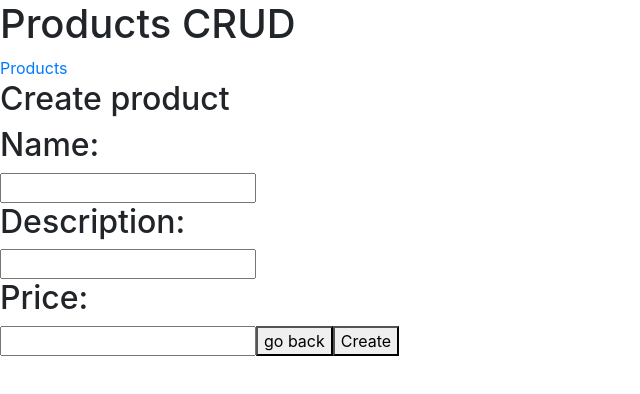
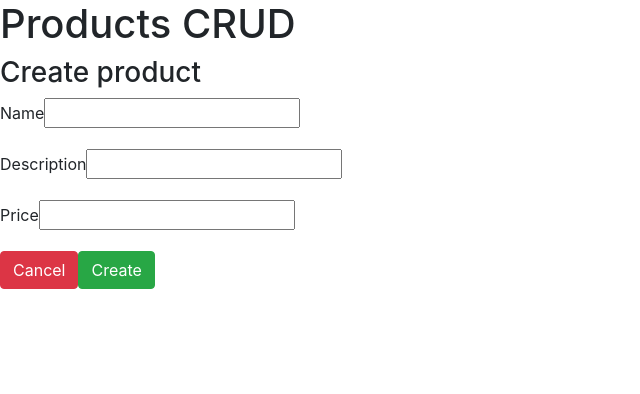
Before and after one commit to pablofelitti/products-front, an Angular app: page /newProduct in a window 1280 px wide. Shown: the top 394 px of the page, without its empty margins (0-640 px from the left). Built offline with nearby package versions, Linux system fonts and the light colour scheme.

Commit message:
general css enhacement, added readme and edit service

```diff
--- a/src/app/app-routing.module.ts
+++ b/src/app/app-routing.module.ts
@@ -6,7 +6,7 @@ import { ProductDetailComponent } from './product-detail/product-detail.componen
 import { ProductDetailNewComponent } from './product-detail-new/product-detail-new.component'
 
 const routes: Routes = [
-  { path: 'products', component: ProductListComponent },
+  { path: '', component: ProductListComponent },
   { path: 'productDetail/:id', component: ProductDetailComponent },
   { path: 'newProduct', component: ProductDetailNewComponent }
 ];
--- a/src/app/app.component.html
+++ b/src/app/app.component.html
@@ -1,5 +1,2 @@
 <h1>{{title}}</h1>
-<nav>
-  <a routerLink="/products">Products</a>
-</nav>
 <router-outlet></router-outlet>
--- a/src/app/product-detail-new/product-detail-new.component.html
+++ b/src/app/product-detail-new/product-detail-new.component.html
@@ -1,10 +1,20 @@
-<h2>Create product</h2>
-<h2>Name:</h2>
-<input [(ngModel)]="product.name"/>
-<h2>Description:</h2>
-<input [(ngModel)]="product.description"/>
-<h2>Price:</h2>
-<input [(ngModel)]="product.price"/>
+<h3>Create product</h3>
+<p>
+  <label for="inputName">Name</label>
+  <input id="inputName" [(ngModel)]="product.name"/>
+</p>
 
-<button (click)="goBack()">go back</button>
-<button (click)="create()">Create</button>
+<p>
+  <label for="inputDescription">Description</label>
+  <input id="inputDescription" [(ngModel)]="product.description"/>
+</p>
+
+<p>
+  <label for="inputPrice">Price</label>
+  <input id="inputPrice" [(ngModel)]="product.price"/>
+</p>
+
+<p>
+  <button type="button" class="btn btn-danger" (click)="goBack()">Cancel</button>
+  <button type="button" class="btn btn-success" (click)="create()">Create</button>
+</p>
--- a/src/app/product-detail/product-detail.component.html
+++ b/src/app/product-detail/product-detail.component.html
@@ -1,14 +1,26 @@
 <div *ngIf="product">
-  <h2>Edit product</h2>
-  <h2>ID:</h2>
-  <p>{{product.id}}</p>
-  <h2>Name:</h2>
-  <p>{{product.name}}</p>
-  <input [(ngModel)]="product.name" placeholder="name"/>
-  <h2>Description:</h2>
-  <p>{{product.description}}</p>
-  <h2>Price:</h2>
-  <p>{{product.price}}</p>
 
-  <button (click)="goBack()">go back</button>
+  <h3>Edit product</h3>
+
+  <p>ID {{product.id}}</p>
+
+  <p>
+    <label for="inputName">Name</label>
+    <input id="inputName" [(ngModel)]="product.name"/>
+  </p>
+
+  <p>
+    <label for="inputDescription">Description</label>
+    <input id="inputDescription" [(ngModel)]="product.description"/>
+  </p>
+
+  <p>
+    <label for="inputPrice">Price</label>
+    <input id="inputPrice" [(ngModel)]="product.price"/>
+  </p>
+
+  <p>
+    <button type="button" class="btn btn-danger" (click)="goBack()">Cancel</button>
+    <button type="button" class="btn btn-success" (click)="edit()">Edit</button>
+  </p>
 </div>
--- a/src/app/product-detail/product-detail.component.ts
+++ b/src/app/product-detail/product-detail.component.ts
@@ -32,4 +32,9 @@ export class ProductDetailComponent implements OnInit {
     this.location.back();
   }
 
+  edit(): void {
+    this.productService.edit(this.product).subscribe();
+    this.goBack();
+  }
+
 }
--- a/src/app/product-list/product-list.component.css
+++ b/src/app/product-list/product-list.component.css
@@ -0,0 +1,3 @@
+.list-group {
+  max-width: 400px;
+}
--- a/src/app/product-list/product-list.component.html
+++ b/src/app/product-list/product-list.component.html
@@ -8,5 +8,7 @@
   </li>
 </ul>
 
+<br/>
+
 <button type="button" class="btn btn-primary" routerLink="/newProduct">New product</button>
 </div>
--- a/src/app/product.service.ts
+++ b/src/app/product.service.ts
@@ -33,6 +33,13 @@ export class ProductService {
           );
   }
 
+  edit(product: Product): Observable<Product> {
+    return this.http.put<Product>(this.productUrl + '/' + product.id, product, this.httpOptions)
+      .pipe(
+            catchError(this.handleError)
+          );
+  }
+
   private handleError<T> (operation = 'operation', result?: T) {
     return (error: any): Observable<T> => {
 
```
Also changed, not shown: 1 other file (tests, documents, lock files or other folders).
